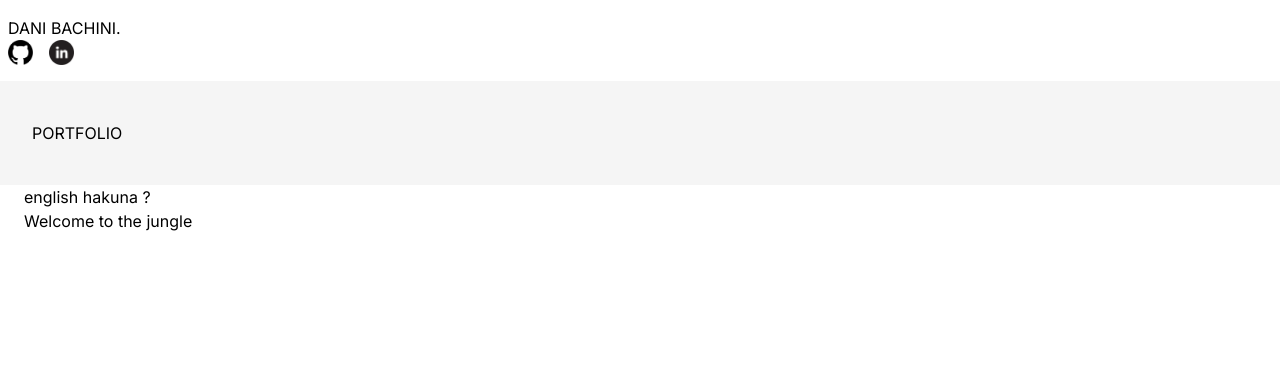
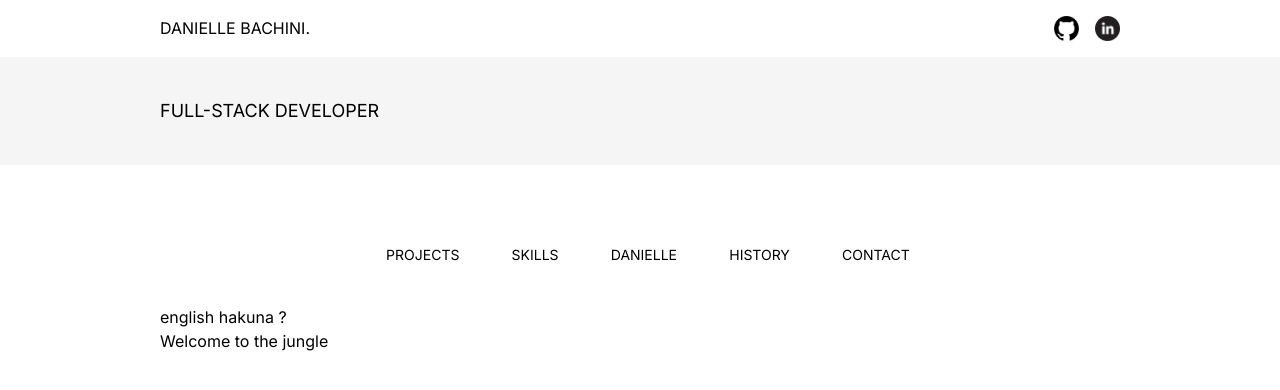
Before and after one commit to danibachini/Portfolio, a Next.js app: page /en in a window 1280 px wide. Shown: the top 390 px of the page. Built offline with nearby package versions, Linux system fonts and the light colour scheme.

Commit message:
starting navbar

```diff
--- a/app/[lang]/layout.tsx
+++ b/app/[lang]/layout.tsx
@@ -26,33 +26,31 @@ export default function RootLayout({
           <link rel="icon" href="/favicon.png" sizes="any" />
         </head>
 
-        <body className={inter.className}>
+        <body className={inter.className} suppressHydrationWarning={true}>
+      {/* suppressHydrationWarning to prevent error message due to extensions on the browser */}
 
-          {/* <div className='justify-between items-center my-4'> */}
-          <div className='container justify-between lg:max-w-7xl ml-auto mr-auto fill my-4'>
-            {/* <div className='lg:max-w-7xl flex flex-col container ml-auto mr-auto fill'> */}
-            <div className='flex'>
-              <h1 className='mx-2'>DANI BACHINI.</h1>
+          <div className='flex flex-col px-6 md:max-w-5xl my-4 ml-auto mr-auto'>
+            <div className='flex justify-between'>
+              <h1 className='mx-2'>DANIELLE BACHINI.</h1>
+              <div className='flex'>
+                <Link href="https://github.com/danibachini">
+                  <Image src="/github.png" alt="Github's icon" width="25" height="25" className="cursor-pointer mx-2 hover:scale-110 duration-300"  />
+                </Link>
+                <Link href="https://www.linkedin.com/in/danibachini/">
+                  <Image src="/linkedin.png" alt="Linkedin's icon" width="25" height="25" className="cursor-pointer mx-2 hover:scale-110 duration-300"  />
+                </Link>
+              </div>
             </div>
-            <div className='flex'>
-              <Link href="https://github.com/danibachini">
-                <Image src="/github.png" alt="Github's icon" width="25" height="25" className="cursor-pointer mx-2"  />
-              </Link>
-              <Link href="https://www.linkedin.com/in/danibachini/">
-                <Image src="/linkedin.png" alt="Linkedin's icon" width="25" height="25" className="cursor-pointer mx-2"  />
-              </Link>
-            </div>
-            {/* </div> */}
           </div>
 
           <div className='bg-neutral-100 py-10 items-center'>
-            <div className='lg:max-w-7xl flex flex-col ml-auto mr-auto px-6 fill'>
-              <p className='mx-2'>PORTFOLIO</p>
+            <div className='md:max-w-5xl flex flex-col ml-auto mr-auto px-6 fill'>
+              <p className='mx-2 text-lg'>FULL-STACK DEVELOPER</p>
             </div>
           </div>
 
-          <div className="relative flex flex-col min-h-screen lg:max-w-7xl ml-auto mr-auto px-6 fill">
-            <div className="container flex-1 prose lg:prose-lg">
+          <div className="relative flex flex-col min-h-screen md:max-w-5xl ml-auto mr-auto px-6 fill">
+            <div className="container flex-1 prose lg:prose-lg mx-2 my-10">
               {children}
             </div>
           </div>
--- a/app/[lang]/page.tsx
+++ b/app/[lang]/page.tsx
@@ -1,9 +1,13 @@
 
 import { dictionary } from '@/content';
+import Navbar from '@/components/Navbar';
 
 export default function ({ params }: { params: { lang: string } }) {
   return (
     <main>
+
+      <Navbar/>
+
       <div>
         <h1>{dictionary[params.lang]?.homeHeader}</h1>
         <p>{dictionary[params.lang]?.homeContent}</p>
--- /dev/null
+++ b/components/Navbar.tsx
@@ -0,0 +1,29 @@
+import Link from "next/link"
+
+export default function Navbar() {
+    return (
+        <div className="md:block hidden my-10">
+            <div className="md:flex justify-center ">
+                <div className="flex-1 md:max-w-xl">
+                    <ul className="h-screen md:h-auto items-center justify-around text-sm md:flex">
+                        <li className="hover:underline">
+                            <Link href="/">PROJECTS</Link>
+                        </li>
+                        <li className="hover:underline">
+                            <Link href="/">SKILLS</Link>
+                        </li>
+                        <li className="hover:underline">
+                            <Link href="/">DANIELLE</Link>
+                        </li>
+                        <li className="hover:underline">
+                            <Link href="/">HISTORY</Link>
+                        </li>
+                        <li className="hover:underline">
+                            <Link href="/">CONTACT</Link>
+                        </li>
+                    </ul>
+                </div>
+            </div>
+        </div>
+    )
+}
```
